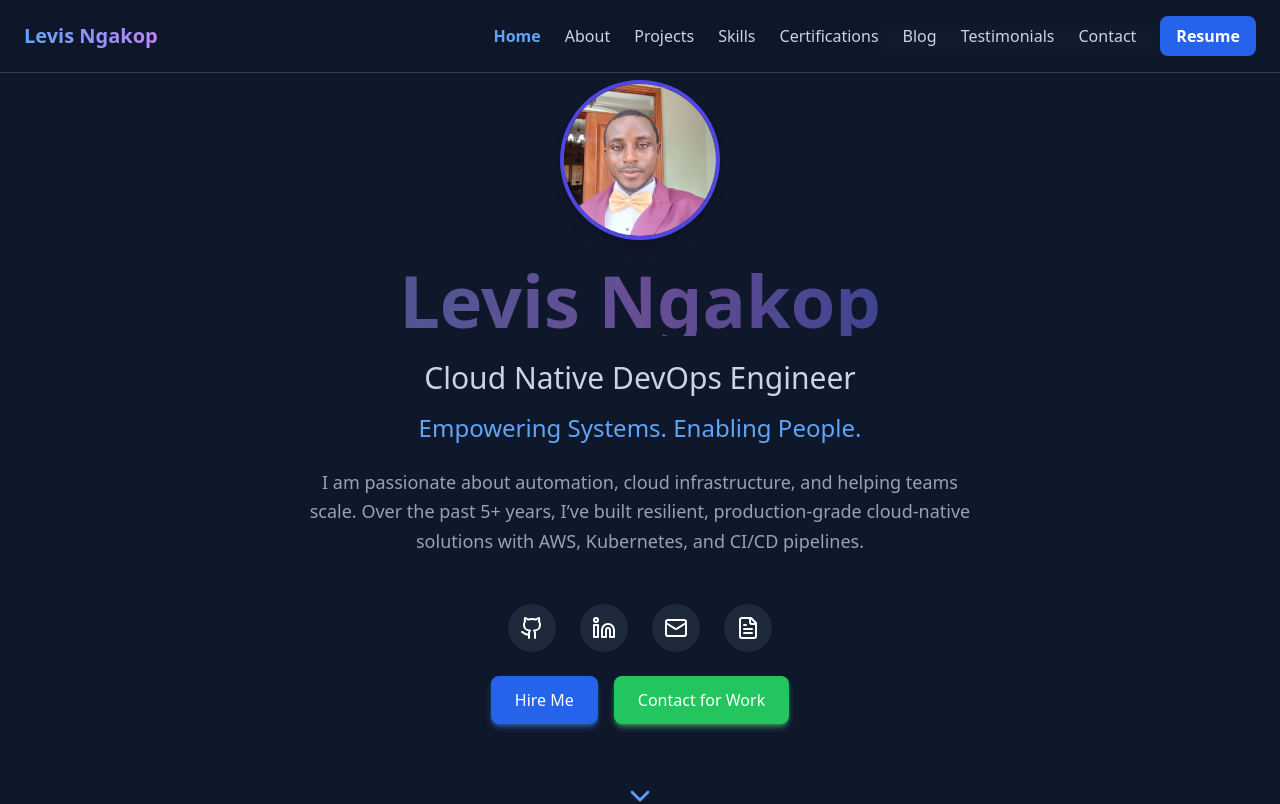
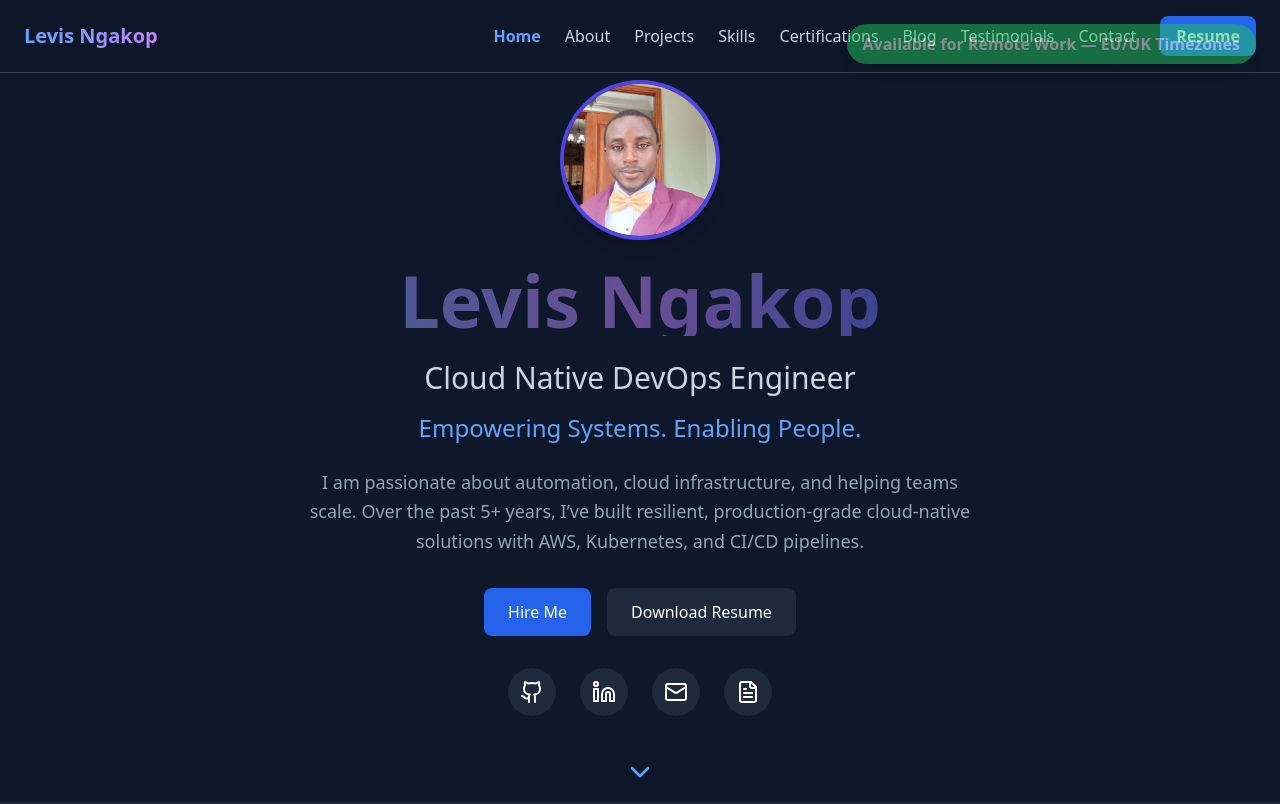
Before and after one commit to Levisngakop/porfolio-web-devops-engineer, a React (Vite) app: page / in a window 1280 px wide. Shown: the top 804 px of the page. Built offline with nearby package versions, Linux system fonts and the light colour scheme.

Commit message:
hero with available to work

```diff
--- a/src/components/Hero.tsx
+++ b/src/components/Hero.tsx
@@ -8,9 +8,10 @@ const Hero: React.FC = () => {
 
   return (
     <section id="home" className="relative min-h-screen flex items-center justify-center pt-20 px-6 bg-slate-900">
+
       {/* Availability Banner */}
-      <div className="absolute top-6 right-6 bg-green-500 text-white px-4 py-1 rounded-full font-medium shadow-lg animate-pulse">
-        Available for remote work — EU/UK time zones
+      <div className="fixed top-6 right-6 z-50 bg-green-500 text-white px-4 py-2 rounded-full font-semibold shadow-lg animate-pulse">
+        Available for Remote Work — EU/UK Timezones
       </div>
 
       <div className="container mx-auto text-center">
@@ -38,19 +39,35 @@ const Hero: React.FC = () => {
           </p>
 
           {/* Description */}
-          <p className="text-lg text-slate-400 mb-12 max-w-2xl mx-auto leading-relaxed">
+          <p className="text-lg text-slate-400 mb-8 max-w-2xl mx-auto leading-relaxed">
             I am passionate about automation, cloud infrastructure, and helping teams scale. Over the past 5+ years,
             I’ve built resilient, production-grade cloud-native solutions with AWS, Kubernetes, and CI/CD pipelines.
           </p>
 
-          {/* Social Links + Resume */}
-          <div className="flex justify-center space-x-6 mb-6">
+          {/* Main CTA Buttons */}
+          <div className="flex justify-center space-x-4 mb-8">
+            <a
+              href="mailto:levisngakop47@gmail.com"
+              className="bg-blue-600 text-white px-6 py-3 rounded-lg font-medium hover:bg-blue-700 transition"
+            >
+              Hire Me
+            </a>
+            <a
+              href="/resume/Levis_DevOps_Engineer_Resume.pdf"
+              download
+              className="bg-slate-800 text-white px-6 py-3 rounded-lg font-medium hover:bg-slate-900 transition"
+            >
+              Download Resume
+            </a>
+          </div>
+
+          {/* Social Icons */}
+          <div className="flex justify-center space-x-6 mb-12">
             <a
               href="https://github.com/levisngakop"
               target="_blank"
               rel="noopener noreferrer"
-              aria-label="GitHub"
-              className="p-3 rounded-full bg-slate-800 hover:bg-slate-700 transition-colors focus:outline-none focus:ring-2 focus:ring-blue-400"
+              className="p-3 rounded-full bg-slate-800 hover:bg-slate-700 transition"
             >
               <Github size={24} />
             </a>
@@ -58,49 +75,29 @@ const Hero: React.FC = () => {
               href="https://linkedin.com/in/levisngakop"
               target="_blank"
               rel="noopener noreferrer"
-              aria-label="LinkedIn"
-              className="p-3 rounded-full bg-slate-800 hover:bg-slate-700 transition-colors focus:outline-none focus:ring-2 focus:ring-blue-400"
+              className="p-3 rounded-full bg-slate-800 hover:bg-slate-700 transition"
             >
               <Linkedin size={24} />
             </a>
             <a
               href="mailto:levisngakop47@gmail.com"
-              aria-label="Email"
-              className="p-3 rounded-full bg-slate-800 hover:bg-slate-700 transition-colors focus:outline-none focus:ring-2 focus:ring-blue-400"
+              className="p-3 rounded-full bg-slate-800 hover:bg-slate-700 transition"
             >
               <Mail size={24} />
             </a>
             <a
               href="/resume/Levis_DevOps_Engineer_Resume.pdf"
               download
-              aria-label="Download Resume"
-              className="p-3 rounded-full bg-slate-800 hover:bg-slate-700 transition-colors focus:outline-none focus:ring-2 focus:ring-blue-400"
+              className="p-3 rounded-full bg-slate-800 hover:bg-slate-700 transition"
             >
               <FileText size={24} />
-            </a>
-          </div>
-
-          {/* Call-to-Action Buttons */}
-          <div className="flex justify-center space-x-4 mb-12">
-            <a
-              href="#contact"
-              className="bg-blue-600 text-white px-6 py-3 rounded-lg font-medium shadow-md shadow-blue-500/50 hover:shadow-lg hover:shadow-blue-400/60 hover:bg-blue-700 transition-all duration-300 transform hover:-translate-y-1"
-            >
-              Hire Me
-            </a>
-            <a
-              href="#contact"
-              className="bg-green-500 text-white px-6 py-3 rounded-lg font-medium shadow-md shadow-green-400/50 hover:shadow-lg hover:shadow-green-300/60 hover:bg-green-600 transition-all duration-300 transform hover:-translate-y-1"
-            >
-              Contact for Work
             </a>
           </div>
 
           {/* Scroll Down */}
           <button
             onClick={scrollToAbout}
-            aria-label="Scroll to About section"
-            className="animate-bounce mt-4 text-blue-400 hover:text-blue-300 focus:outline-none"
+            className="animate-bounce text-blue-400 hover:text-blue-300"
           >
             <ChevronDown size={32} />
           </button>
```
